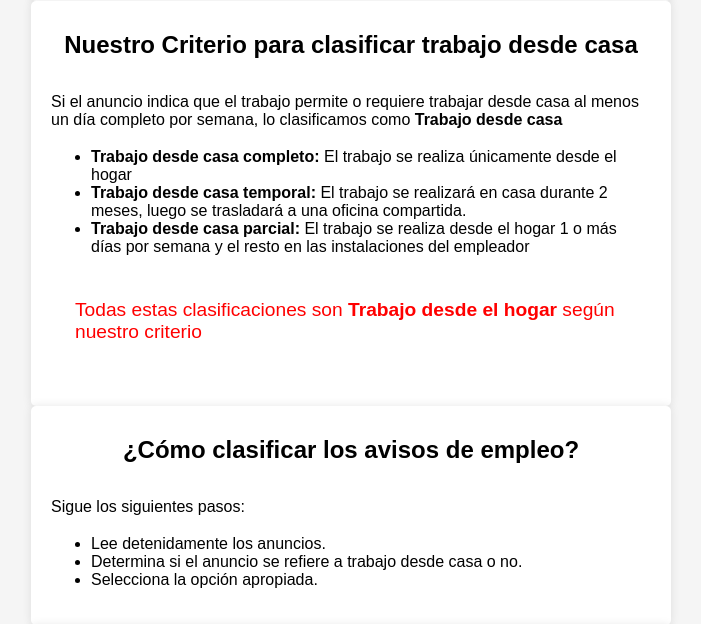
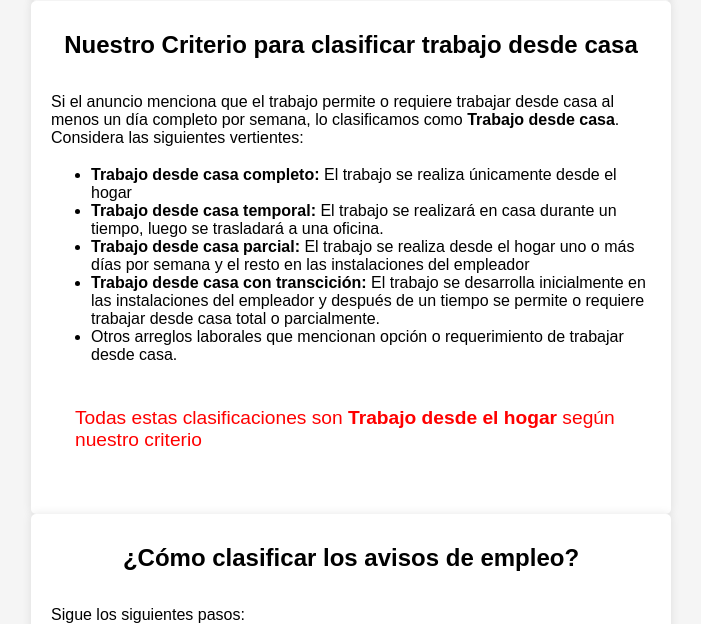
Before and after one commit to oejaramillo/wfh-form-app, a Flask app: page / in a window 1280 px wide. Shown: the part 922-1546 px from the top of the page, without its empty margins (289-990 px from the left). Run offline with Flask 3, Linux system fonts and the light colour scheme.

Commit message:
template changes

```diff
--- a/app/templates/inicio.html
+++ b/app/templates/inicio.html
@@ -43,11 +43,13 @@
 
         <section id="criterion">
             <h2>Nuestro Criterio para clasificar trabajo desde casa</h2>
-            <p class="criterion">Si el anuncio indica que el trabajo permite o requiere trabajar desde casa al menos un día completo por semana, lo clasificamos como <strong>Trabajo desde casa</strong></p>
+            <p class="criterion">Si el anuncio menciona que el trabajo permite o requiere trabajar desde casa al menos un día completo por semana, lo clasificamos como <strong>Trabajo desde casa</strong>. Considera las siguientes vertientes:</p>
             <ol>
                 <li><strong>Trabajo desde casa completo:</strong> El trabajo se realiza únicamente desde el hogar</li>
-                <li><strong>Trabajo desde casa temporal:</strong> El trabajo se realizará en casa durante 2 meses, luego se trasladará a una oficina compartida.</li>
-                <li><strong>Trabajo desde casa parcial:</strong> El trabajo se realiza desde el hogar 1 o más días por semana y el resto en las instalaciones del empleador</li>
+                <li><strong>Trabajo desde casa temporal:</strong> El trabajo se realizará en casa durante un tiempo, luego se trasladará a una oficina.</li>
+                <li><strong>Trabajo desde casa parcial:</strong> El trabajo se realiza desde el hogar uno o más días por semana y el resto en las instalaciones del empleador</li>
+                <li><strong>Trabajo desde casa con transcición:</strong> El trabajo se desarrolla inicialmente en las instalaciones del empleador y después de un tiempo se permite o requiere trabajar desde casa total o parcialmente.</li>
+                <li>Otros arreglos laborales que mencionan opción o requerimiento de trabajar desde casa.</li>
             </ol>
             <p class="our_criterion"> Todas estas clasificaciones son <strong>Trabajo desde el hogar</strong> según nuestro criterio</p>
         </section>
```
